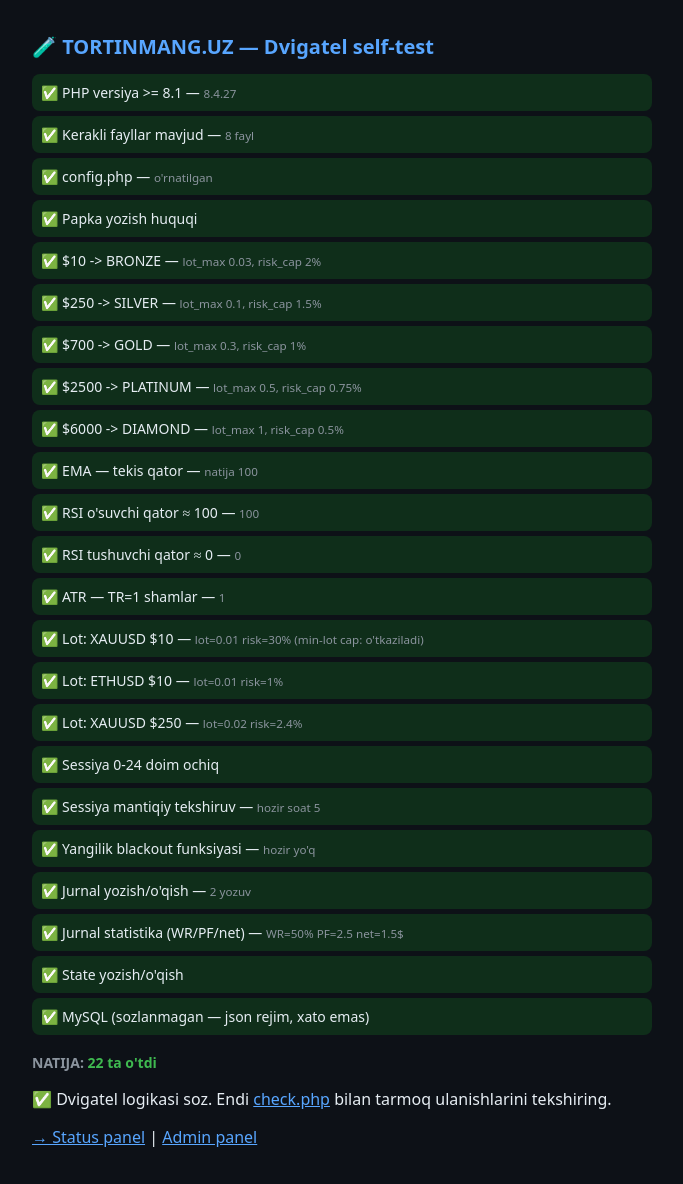
After one commit to paeimovxasan-droid/bozor, a PHP site: page /test.php in a window 1280 px wide. The commit adds this page. Shown: the whole page, without its empty margins (298-981 px from the left). Run offline with PHP 8.4, Linux system fonts and the light colour scheme.

Commit message:
PHP: test.php — hostingda dvigatel self-test (indikatorlar, risk/lot, pog'ona, jurnal, MySQL)
Co-authored-by: arena-agent <297053741+arena-agent@users.noreply.github.com>

```diff
--- a/TORTINMANG-PHP-README.txt
+++ b/TORTINMANG-PHP-README.txt
@@ -18,8 +18,9 @@
 
 4) Brauzerda: /tortinmang/install.php
    - Formani to'ldiring (MetaApi + DB + admin parol)
-   - Saqlash -> "MySQL jadvallari yaratildi"
-   - check.php: hammasi YASHIL
+   - Saqlash -> "MySQL jadvallari yaratildi" + CRON URL (nusxalang!)
+   - check.php: ulanishlar YASHIL
+   - test.php: dvigatel logikasi YASHIL
    - install.php ni O'CHIRING!
 
 5) /tortinmang/admin.php — ADMIN PANEL:
--- a/php/index.php
+++ b/php/index.php
@@ -22,6 +22,8 @@ small{color:#8b949e}
 <?php endif; ?>
 <a class="card" href="check.php">🧪 <b>Ulanish tekshiruvi</b><br>
 <small>MetaApi / DeepSeek / Telegram holati</small></a>
+<a class="card" href="test.php">🔬 <b>Dvigatel self-test</b><br>
+<small>indikatorlar, risk, pog'ona, jurnal — ichki mantiq tekshiruvi</small></a>
 <a class="card" href="status.php">📊 <b>Jonli status paneli</b><br>
 <small>balans, P&L, pog'ona, statistika</small></a>
 <a class="card" href="admin.php">🛠️ <b>Admin panel</b><br>
--- /dev/null
+++ b/php/test.php
@@ -0,0 +1,143 @@
+<?php
+/**
+ * TORTINMANG.UZ PHP Lite — DVIGATEL SELF-TEST (tarmoqsiz)
+ * Ochish: https://saytingiz.uz/tortinmang/test.php
+ * Ichki logika (indikatorlar, risk, pog'ona, jurnal) hostingning
+ * o'zida tekshiriladi. Ulanish testlari uchun check.php ishlating.
+ */
+$dir = __DIR__;
+require_once $dir . '/lib.php';
+require_once $dir . '/db.php';
+
+$cfg = is_file($dir . '/config.php') ? require $dir . '/config.php' : [];
+
+function row($ok, $label, $extra = '') {
+    echo '<div style="padding:9px;margin:5px 0;border-radius:8px;background:' .
+        ($ok ? '#0f2e1a' : '#2e0f0f') . ';font-size:14px">' . ($ok ? '✅' : '❌') . ' ' .
+        htmlspecialchars($label) . ($extra !== '' ? ' — <small>' . htmlspecialchars($extra) . '</small>' : '') . '</div>';
+}
+$pass = 0; $fail = 0;
+function t($ok, $label, $extra = '') {
+    global $pass, $fail;
+    $ok ? $pass++ : $fail++;
+    row($ok, $label, $extra);
+}
+?>
+<!doctype html><html lang="uz"><head><meta charset="utf-8">
+<meta name="viewport" content="width=device-width,initial-scale=1">
+<title>TORTINMANG.UZ — Self-test</title>
+<style>body{font-family:system-ui;background:#0d1117;color:#e6edf3;padding:20px;max-width:620px;margin:auto}
+h1{color:#58a6ff;font-size:20px}h2{color:#8b949e;font-size:14px;margin:18px 0 6px}small{color:#8b949e}</style>
+</head><body>
+<h1>🧪 TORTINMANG.UZ — Dvigatel self-test</h1>
+<?php
+// ── 1. Muhit ───────────────────────────────────────────────────
+t(PHP_VERSION_ID >= 80100, 'PHP versiya >= 8.1', PHP_VERSION);
+$need = ['cycle.php','lib.php','metaapi.php','db.php','status.php','admin.php','.htaccess','schema.sql'];
+$miss = [];
+foreach ($need as $f) if (!is_file($dir . '/' . $f)) $miss[] = $f;
+t(!$miss, 'Kerakli fayllar mavjud', $miss ? 'yo\'q: ' . implode(', ', $miss) : count($need) . ' fayl');
+t(is_file($dir . '/config.php'), 'config.php',
+    is_file($dir . '/config.php') ? 'o\'rnatilgan' : 'avval install.php ni ishlating');
+t(is_writable($dir), 'Papka yozish huquqi');
+
+// ── 2. Pog'ona (tier) ──────────────────────────────────────────
+$tiers = [
+    [10,   'BRONZE',   0.03],
+    [250,  'SILVER',   0.10],
+    [700,  'GOLD',     0.3],
+    [2500, 'PLATINUM', 0.5],
+    [6000, 'DIAMOND',  1.0],
+];
+foreach ($tiers as $x) {
+    $t = tier_for($x[0]);
+    t($t['name'] === $x[1] && abs($t['lot_max'] - $x[2]) < 1e-9,
+        '$' . $x[0] . ' -> ' . $x[1], "lot_max {$t['lot_max']}, risk_cap {$t['risk_cap']}%");
+}
+
+// ── 3. Indikatorlar (sintetik ma'lumot) ────────────────────────
+$flat = array_fill(0, 60, 100.0);
+t(abs(ema_last($flat, 20) - 100) < 0.01, 'EMA — tekis qator', 'natija ' . round(ema_last($flat, 20), 2));
+$up = range(1, 60);   $up = array_map('floatval', $up);
+$dn = array_reverse($up);
+t(rsi_last($up) > 95, 'RSI o\'suvchi qator ≈ 100', round(rsi_last($up), 1));
+t(rsi_last($dn) < 5,  'RSI tushuvchi qator ≈ 0',  round(rsi_last($dn), 1));
+$h = array_fill(0, 40, 101.0); $l = array_fill(0, 40, 100.0); $c = array_fill(0, 40, 100.5);
+$atr = atr_last($h, $l, $c, 14);
+t(abs($atr - 1.0) < 0.05, 'ATR — TR=1 shamlar', round($atr, 3));
+
+// ── 4. Lot hisobi (real dvigatel formulasi) ────────────────────
+$defCfg = array_merge([
+    'LOT_MIN' => 0.01, 'LOT_MAX' => 0.03, 'MAX_ACTUAL_RISK_PCT' => 3.0,
+    'RISK_PCT' => ['XAUUSD' => 1.8, 'ETHUSD' => 1.0],
+    'CONTRACT' => ['XAUUSD' => 100, 'ETHUSD' => 1],
+], $cfg);
+$cases = [
+    ['XAUUSD', 10, 3.0],   // $10 balans, 3 dollar SL masofasi
+    ['ETHUSD', 10, 10.0],
+    ['XAUUSD', 250, 3.0],
+];
+foreach ($cases as $cs_) {
+    [$sym, $bal, $sl_dist] = $cs_;
+    $tier = tier_for($bal);
+    $risk_pct = $defCfg['RISK_PCT'][$sym];
+    $cs = $defCfg['CONTRACT'][$sym];
+    $lot = round(max($defCfg['LOT_MIN'], min($bal * $risk_pct / 100 / ($sl_dist * $cs),
+        min($defCfg['LOT_MAX'], $tier['lot_max']))), 2);
+    $actual = $lot * $sl_dist * $cs / $bal * 100;
+    $skip = $actual > $defCfg['MAX_ACTUAL_RISK_PCT'];
+    $ok = $lot >= $defCfg['LOT_MIN'] && $lot <= $defCfg['LOT_MAX'] && (!$skip || $bal < 20);
+    t($ok, 'Lot: ' . $sym . ' $' . $bal, "lot=$lot risk=" . round($actual, 2) . '%' .
+        ($skip ? ' (min-lot cap: o\'tkaziladi)' : ''));
+}
+
+// ── 5. Sessiya va blackout ─────────────────────────────────────
+$sc = ['SESSION_FROM' => 0, 'SESSION_TO' => 24];
+t(session_ok($sc) === true, 'Sessiya 0-24 doim ochiq');
+$sc2 = ['SESSION_FROM' => 12, 'SESSION_TO' => 13];
+$hh = (int)date('G');
+t(session_ok($sc2) === ($hh >= 12 && $hh < 13), 'Sessiya mantiqiy tekshiruv', "hozir soat $hh");
+$nb = news_blackout();
+t(is_array($nb) && is_bool($nb[0]), 'Yangilik blackout funksiyasi',
+    $nb[0] ? 'FAOL: ' . $nb[1] : 'hozir yo\'q');
+
+// ── 6. Jurnal va state (vaqtinchalik papkada) ──────────────────
+$tmp = $dir . '/.selftest_tmp';
+@mkdir($tmp);
+journal_add($tmp, ['ts' => time() - 60, 'symbol' => 'XAUUSD', 'side' => 'BUY', 'profit' => 2.5]);
+journal_add($tmp, ['ts' => time(), 'symbol' => 'ETHUSD', 'side' => 'SELL', 'profit' => -1.0]);
+$j = journal_load($tmp);
+t(count($j) === 2, 'Jurnal yozish/o\'qish', count($j) . ' yozuv');
+$st = journal_stats($tmp);
+t($st['total'] === 2 && abs($st['net'] - 1.5) < 1e-9 && abs($st['pf'] - 2.5) < 1e-9,
+    'Jurnal statistika (WR/PF/net)', "WR={$st['wr']}% PF={$st['pf']} net={$st['net']}\$");
+state_save($tmp . '/state.json', ['test' => 123]);
+$s = state_load($tmp . '/state.json');
+t(($s['test'] ?? 0) === 123, 'State yozish/o\'qish');
+@unlink($tmp . '/journal.json'); @unlink($tmp . '/state.json'); @rmdir($tmp);
+
+// ── 7. MySQL (sozlangan bo'lsa) ────────────────────────────────
+if (!empty($cfg['DB_NAME'])) {
+    $pdo = db_conn($cfg);
+    if ($pdo) {
+        try {
+            db_schema($pdo);
+            $one = $pdo->query('SELECT 1')->fetchColumn();
+            t($one == 1, 'MySQL ulanish + jadvallar', $cfg['DB_NAME']);
+        } catch (Exception $e) { t(false, 'MySQL jadvallar', $e->getMessage()); }
+    } else {
+        t(false, 'MySQL ulanish', 'host/user/parolni tekshiring');
+    }
+} else {
+    row(true, 'MySQL (sozlanmagan — json rejim, xato emas)');
+}
+
+echo '<h2>NATIJA: <span style="color:' . ($fail ? '#f85149' : '#3fb950') . '">' .
+    "$pass ta o'tdi" . ($fail ? ", $fail ta xato" : '') . '</span></h2>';
+echo $fail === 0
+    ? '<p>✅ Dvigatel logikasi soz. Endi <a href="check.php" style="color:#58a6ff">check.php</a> bilan tarmoq ulanishlarini tekshiring.</p>'
+    : '<p style="color:#f85149">❌ Xatolarni rasmini yuboring — tuzatiladi.</p>';
+?>
+<p><a href="status.php" style="color:#58a6ff">→ Status panel</a> |
+<a href="admin.php" style="color:#58a6ff">Admin panel</a></p>
+</body></html>
```
Also changed, not shown: php/README_PHP.md, 1 other file.
